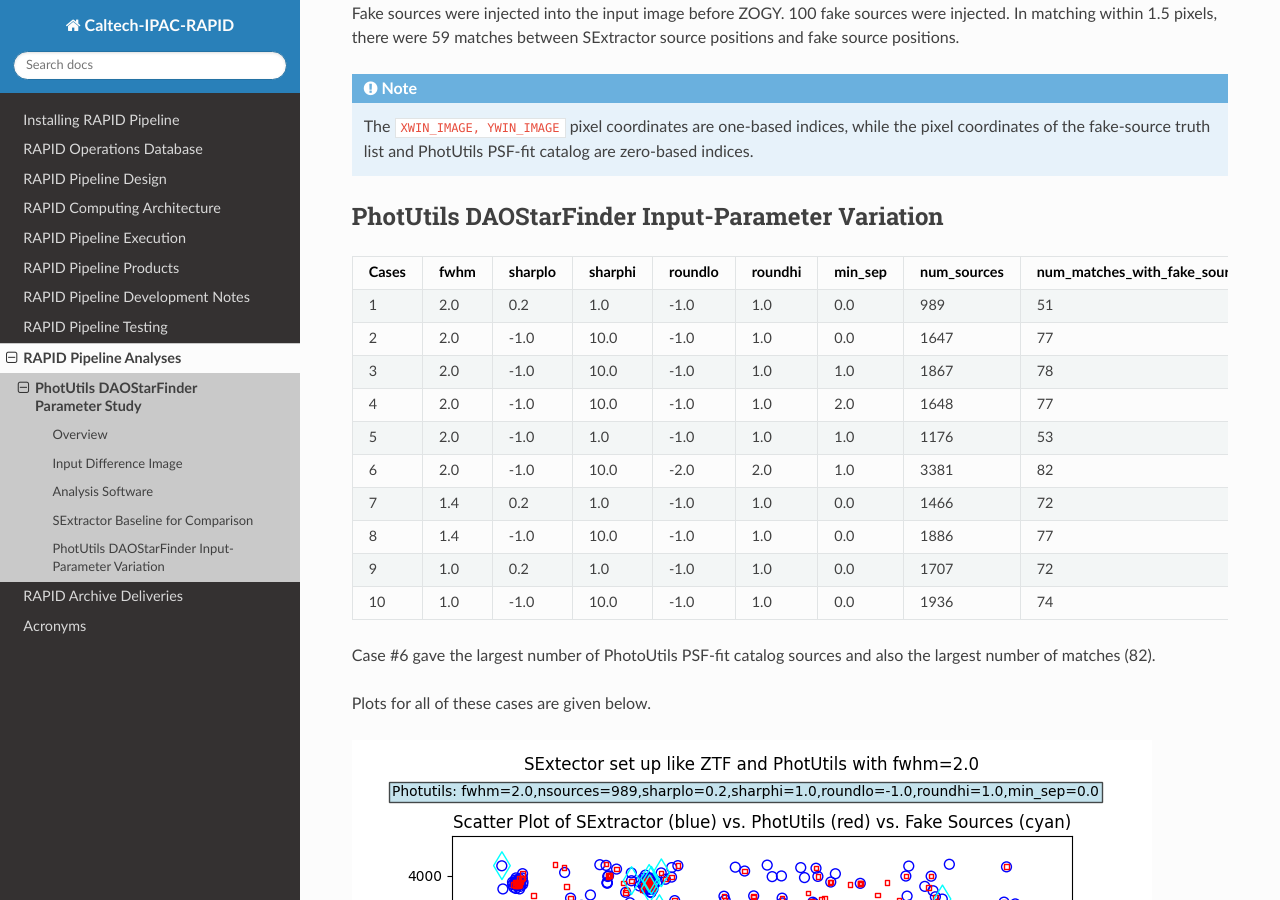
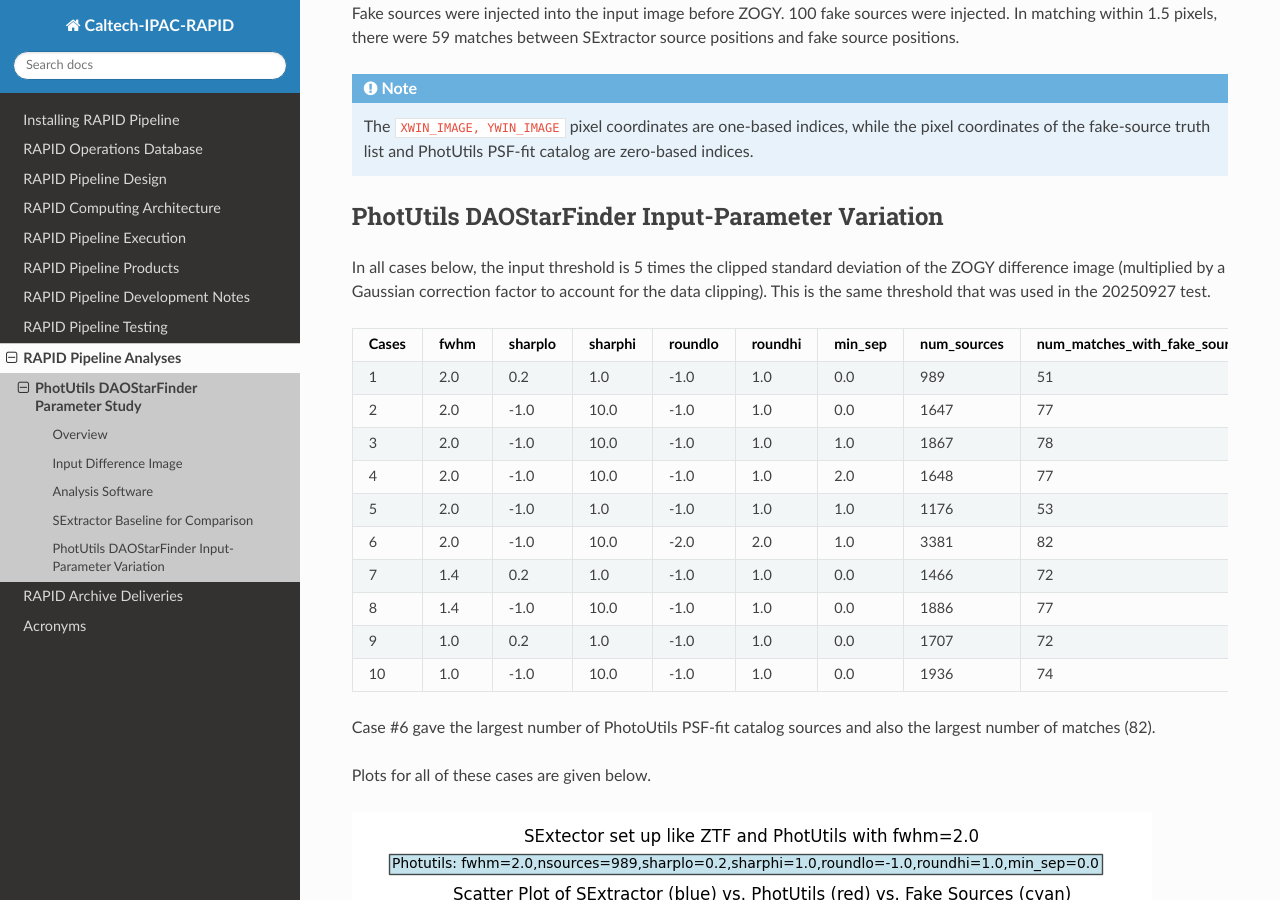
Before and after one commit to Caltech-IPAC/rapid, a Sphinx documentation site: the page built from docs/source/analyses/photutils_daostarfinder_parameters/photutils_daostarfinder_parameters.rst, in a window 1280 px wide and 900 px high, scrolled down 1168 px. Built offline with Sphinx 7.4.7 and the Read the Docs theme 3.1.0, drawn with Linux system fonts in a browser that asks for light colours; formulas are drawn with MathJax 3.

Commit message:
Added note about the input threshold to PhotUtils DAOStarFinder.

```diff
--- a/docs/source/analyses/photutils_daostarfinder_parameters/photutils_daostarfinder_parameters.rst
+++ b/docs/source/analyses/photutils_daostarfinder_parameters/photutils_daostarfinder_parameters.rst
@@ -67,6 +67,10 @@ In matching within 1.5 pixels, there were 59 matches between SExtractor source p
 PhotUtils DAOStarFinder Input-Parameter Variation
 ************************************
 
+In all cases below, the input threshold is 5 times the clipped standard deviation
+of the ZOGY difference image (multiplied by a Gaussian correction factor to account for the data clipping).
+This is the same threshold that was used in the 20250927 test.
+
 ===== ==== ======= ======= ======= ======= ======= =========== =============================
 Cases fwhm sharplo sharphi roundlo roundhi min_sep num_sources num_matches_with_fake_sources
 ===== ==== ======= ======= ======= ======= ======= =========== =============================
```
